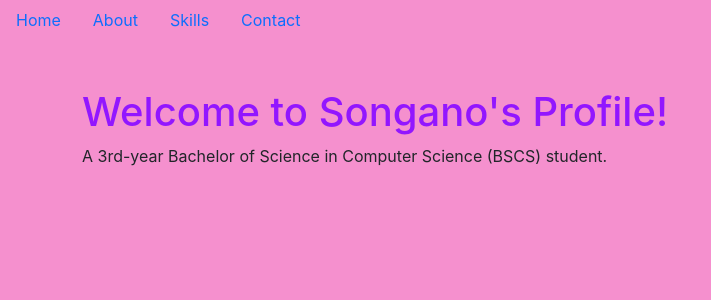
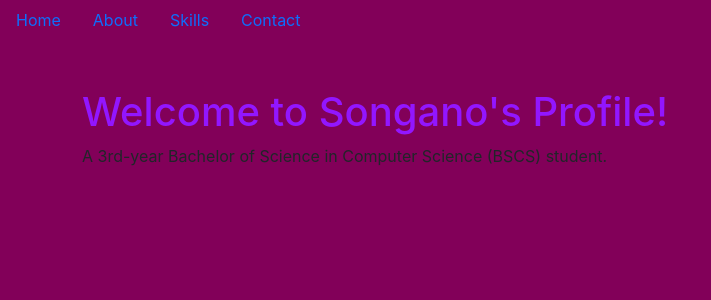
Before and after one commit to mariaaa-11/SonganoRepo, a React (Create React App) app: page / in a window 1280 px wide. Shown: the top 300 px of the page, without its empty margins (0-711 px from the left). Built offline with nearby package versions, Linux system fonts and the light colour scheme.

Commit message:
Update customStyles.css
change color

```diff
--- a/src/customStyles.css
+++ b/src/customStyles.css
@@ -19,7 +19,7 @@
   }
   /* For the entire page */
 body {
-  background-color: rgb(245, 144, 206); /* Change to any color you prefer */
+  background-color: rgb(130, 0, 89); /* Change to any color you prefer */
 }
 
 /* For a specific container */
```
